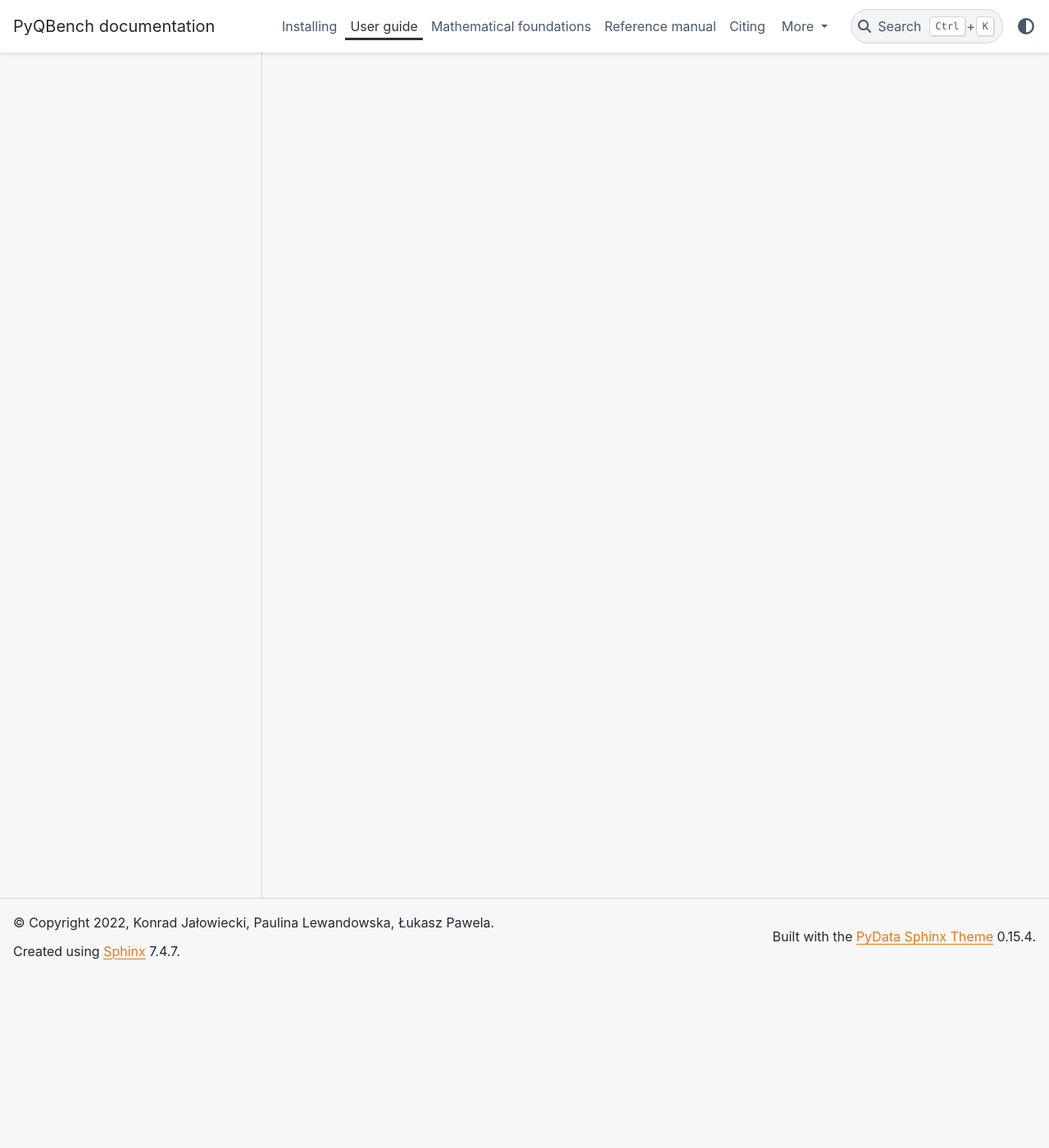
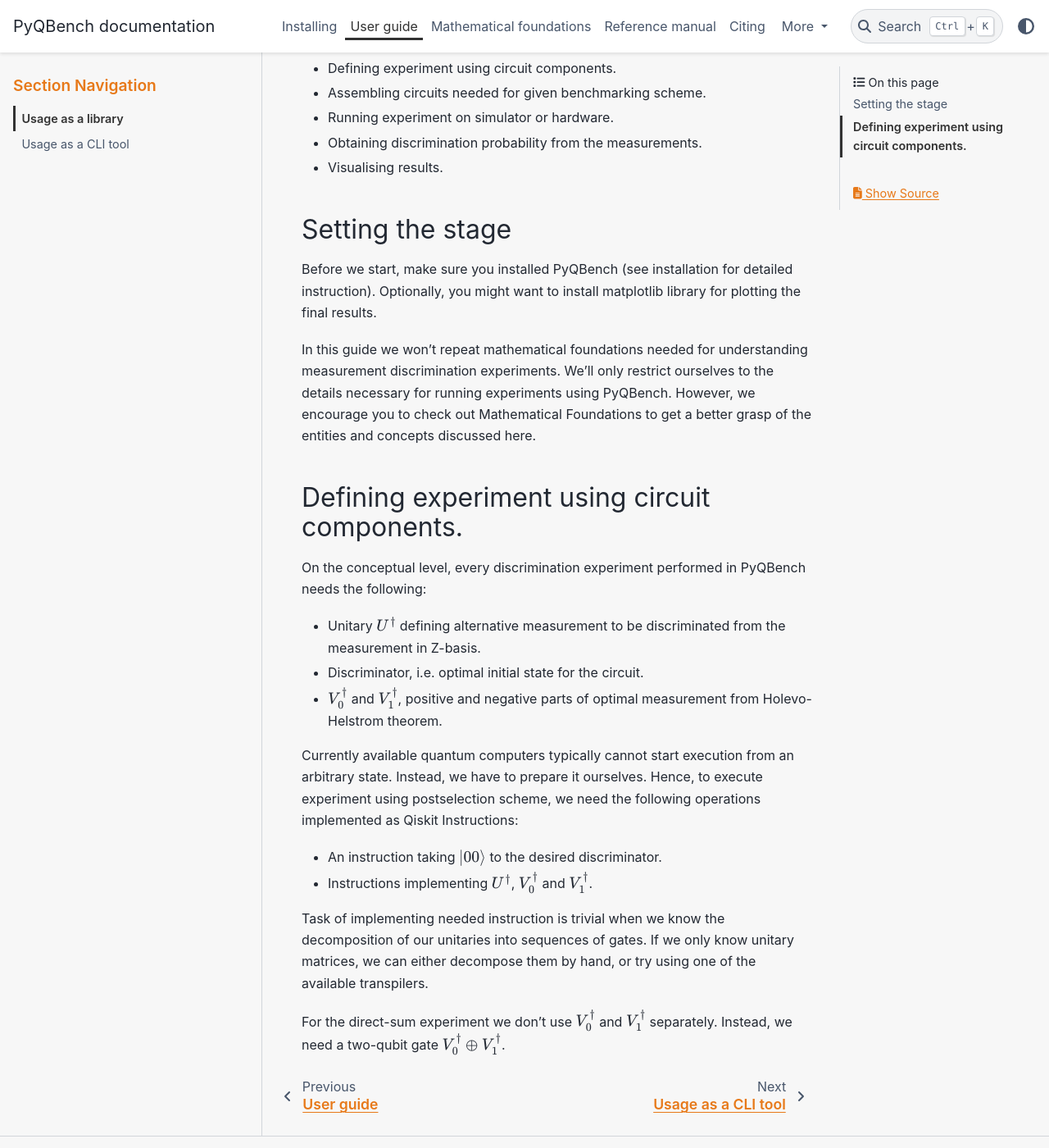
Before and after one commit to iitis/PyQBench, a Sphinx documentation site: the page built from docs/source/library_usage.md, in a window 1280 px wide and 1400 px high, scrolled down 211 px. Shown: the whole window at 82% size. Built offline with Sphinx 7.4.7 and the PyData theme 0.15.4, drawn with Linux system fonts in a browser that asks for light colours.

Commit message:
Add introduction to User-guide

```diff
--- a/docs/source/library_usage.md
+++ b/docs/source/library_usage.md
@@ -1 +1,44 @@
 # Usage as a library
+
+This guide introduces basic concepts needed for using PyQBench as a library from a Python
+script. In particular, we will cover the following topics:
+
+- Defining experiment using circuit components.
+- Assembling circuits needed for given benchmarking scheme.
+- Running experiment on simulator or hardware.
+- Obtaining discrimination probability from the measurements.
+- Visualising results.
+
+## Setting the stage
+
+Before we start, make sure you installed PyQBench (see installation for detailed instruction).
+Optionally, you might want to install matplotlib library for plotting the final results.
+
+In this guide we won't repeat mathematical foundations needed for understanding measurement
+discrimination experiments. We'll only restrict ourselves to the details necessary for running
+experiments using PyQBench. However, we encourage you to check out Mathematical Foundations to
+get a better grasp of the entities and concepts discussed here.
+
+## Defining experiment using circuit components.
+
+On the conceptual level, every discrimination experiment performed in PyQBench needs the following:
+
+- Unitary $U^\dagger$ defining alternative measurement to be discriminated from the measurement
+  in Z-basis.
+- Discriminator, i.e. optimal initial state for the circuit.
+- $V_0^\dagger$ and $V_1^\dagger$, positive and negative parts of optimal
+  measurement from Holevo-Helstrom theorem.
+
+Currently available quantum computers typically cannot start execution from an arbitrary state.
+Instead, we have to prepare it ourselves. Hence, to execute experiment using postselection
+scheme, we need the following operations implemented as Qiskit Instructions:
+
+- An instruction taking $|00\rangle$ to the desired discriminator.
+- Instructions implementing $U^\dagger$, $V_0^\dagger$ and $V_1^\dagger$.
+
+Task of implementing needed instruction is trivial when we know the decomposition of our
+unitaries into sequences of gates. If we only know unitary matrices, we can either decompose
+them by hand, or try using one of the available transpilers.
+
+For the direct-sum experiment we don't use $V_0^\dagger$ and $V_1^\dagger$ separately. Instead,
+we need a two-qubit gate $V_0^\dagger \oplus V_1^\dagger$.
```
